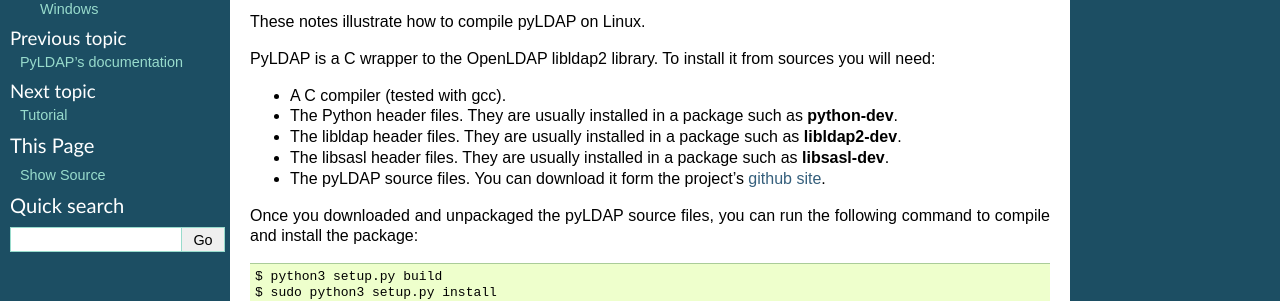
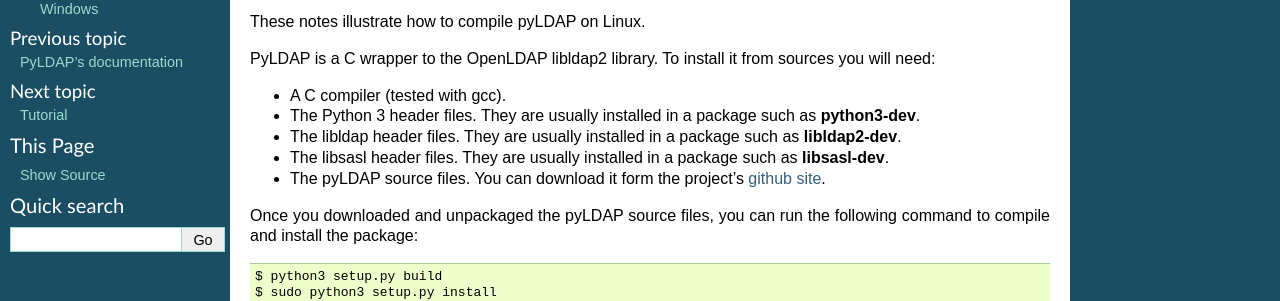
Before and after one commit to noirello/bonsai, a Sphinx documentation site: the page built from docs/install.rst, in a window 1280 px wide. Shown: the part 137-438 px from the top of the page. Built offline with Sphinx 7.4.7, drawn with Linux system fonts in a browser that asks for light colours.

Commit message:
Changed  to Python 3 in the requirements.

```diff
--- a/docs/install.rst
+++ b/docs/install.rst
@@ -13,8 +13,8 @@
 
 - A C compiler (tested with gcc).
 
-- The Python header files. They are usually installed in a package such as
-  **python-dev**.
+- The Python 3 header files. They are usually installed in a package such as
+  **python3-dev**.
 
 - The libldap header files. They are usually installed in a package such as
   **libldap2-dev**.
```
